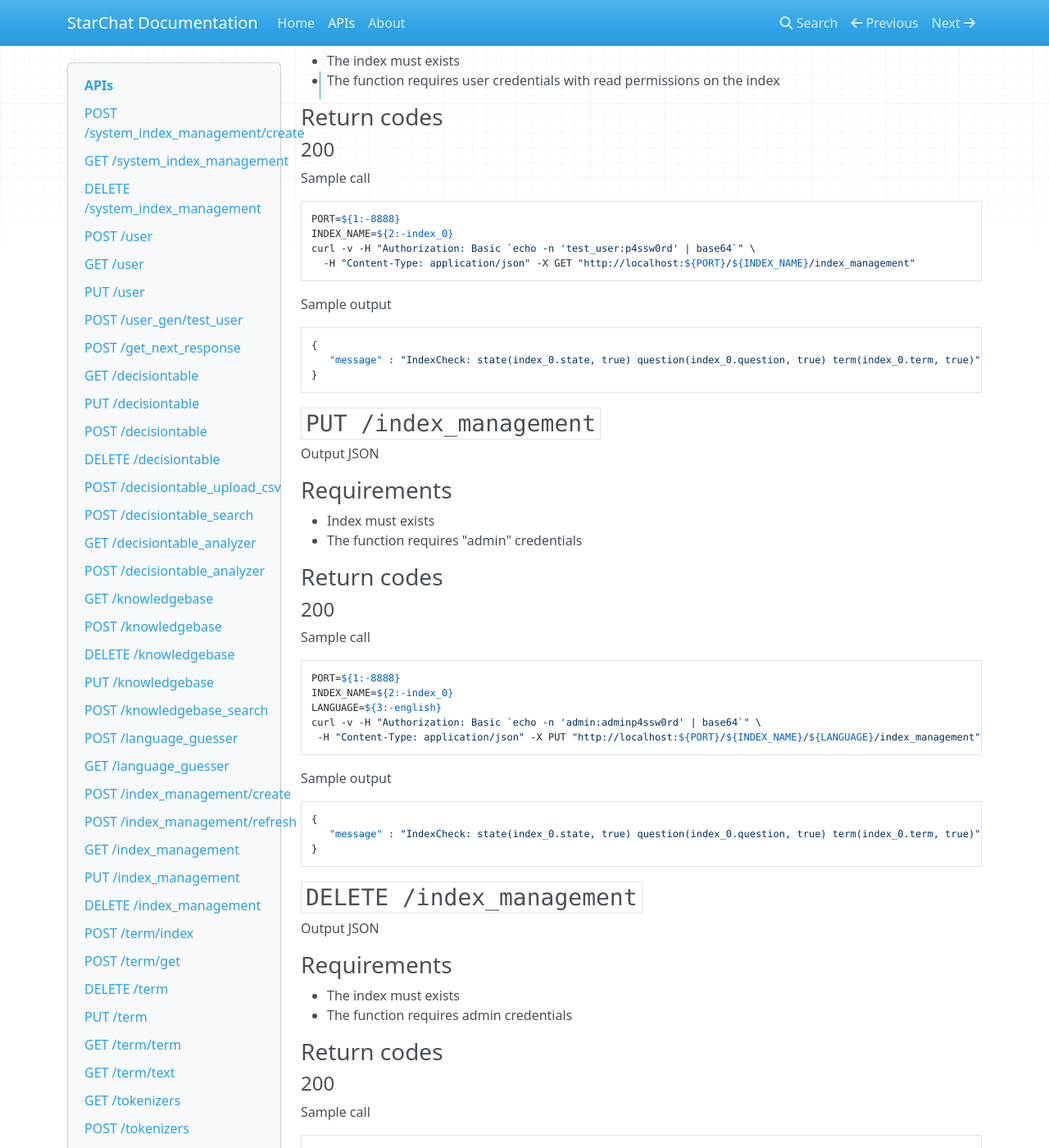
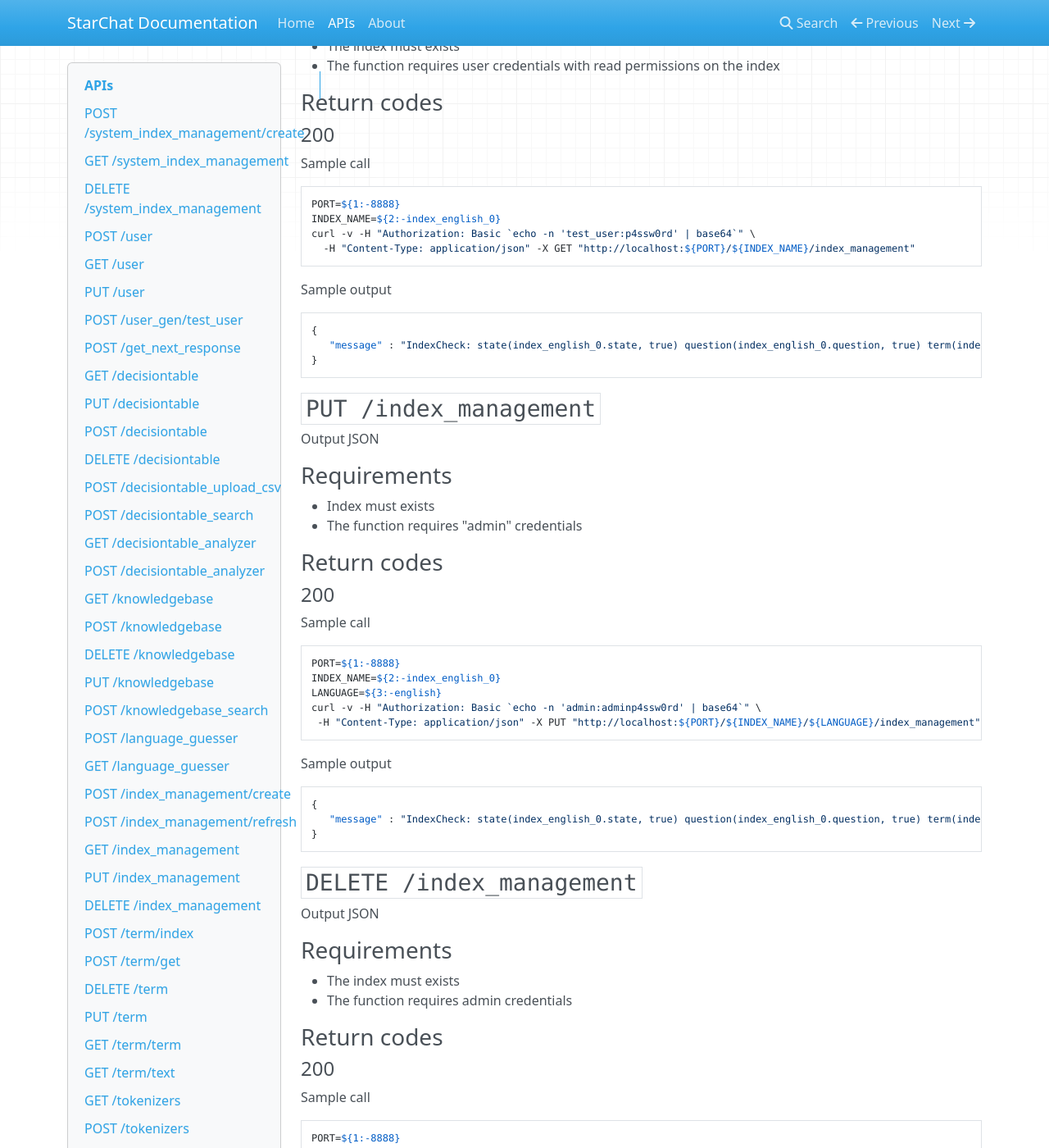
Before and after one commit to acollamati/starchat-doc, an MkDocs documentation site: the page built from docs/apis.md, in a window 1280 px wide and 1400 px high, scrolled down 26943 px. Shown: the whole window at 82% size. Built offline with MkDocs 1.6.1, drawn with Linux system fonts in a browser that asks for light colours; nearby versions of some CDN libraries; old or Windows-style settings are respelled for this version of MkDocs; some of the changed text lies outside the part shown.

Commit message:
the language is now part of the index name

````diff
--- a/docs/apis.md
+++ b/docs/apis.md
@@ -100,7 +100,7 @@
         "password": "3c98bf19cb962ac4cd0227142b3495ab1be46534061919f792254b80c0f3e566f7819cae73bdc616af0ff555f7460ac96d88d56338d659ebd93e2be858ce1cf9",
         "salt": "salt",
         "permissions": {
-                "index_0": ["read", "write"]
+                "index_english_0": ["read", "write"]
         }
 }'
 ```
@@ -168,7 +168,7 @@
 curl -v -H "Authorization: Basic `echo -n 'admin:adminp4ssw0rd' | base64`" \
  -H "Content-Type: application/json" -X PUT http://localhost:${PORT}/user/test_user -d '{
         "permissions": {
-                "index_0": ["read"]
+                "index_english_0": ["read"]
         }
 }'
 ```
@@ -205,7 +205,7 @@
   -H "Content-Type: application/json" -X POST http://localhost:${PORT}/user_gen/test_user -d '{
         "password": "plain text password",
         "permissions": {
-                "index_0": ["read"],
+                "index_english_0": ["read"],
                 "index_1": ["read", "write"]
         }
 }'
@@ -223,7 +223,7 @@
          "read",
          "write"
       ],
-      "index_0" : [
+      "index_english_0" : [
          "read"
       ]
    }
@@ -269,7 +269,7 @@
 ```bash
 QUERY=${1:-"how to install starchat"}
 PORT=${2:-8888}
-INDEX_NAME=${3:-index_0}
+INDEX_NAME=${3:-index_english_0}
 curl -v -H "Authorization: Basic `echo -n 'test_user:p4ssw0rd' | base64`" \
  -H "Content-Type: application/json" -X POST http://localhost:${PORT}/${INDEX_NAME}/get_next_response -d "{
         \"conversation_id\": \"1234\",
@@ -317,7 +317,7 @@
 ```bash
 QUERY=${1:-"how can I contribute to starchat?"}
 PORT=${2:-8888}
-INDEX_NAME=${3:-index_0}
+INDEX_NAME=${3:-index_english_0}
 curl -v -H "Authorization: Basic `echo -n 'test_user:p4ssw0rd' | base64`" \
  -H "Content-Type: application/json" -X POST http://localhost:${PORT}/${INDEX_NAME}/get_next_response -d "{
         \"conversation_id\": \"1234\",
@@ -405,7 +405,7 @@
 ```bash
 # retrieve one or more entries with given ids; ids can be specified multiple times
 PORT=${1:-8888}
-INDEX_NAME=${2:-index_0}
+INDEX_NAME=${2:-index_english_0}
 # retrieve one or more entries with given ids; ids can be specified multiple times
 curl -v -H "Authorization: Basic `echo -n 'test_user:p4ssw0rd' | base64`" \
   -H "Content-Type: application/json" "http://localhost:${PORT}/${INDEX_NAME}/decisiontable?ids=further_details_access_question"
@@ -467,7 +467,7 @@
 ```bash
 # update the "further_details_access_question" entry in the DT
 PORT=${1:-8888}
-INDEX_NAME=${2:-index_0}
+INDEX_NAME=${2:-index_english_0}
 # update the "further_details_access_question" entry in the DT
 curl -v -H "Authorization: Basic `echo -n 'test_user:p4ssw0rd' | base64`" \
   -H "Content-Type: application/json" -X PUT http://localhost:${PORT}/${INDEX_NAME}/decisiontable/further_details_access_question -d '{
@@ -480,7 +480,7 @@
 {
    "dtype" : "state",
    "created" : false,
-   "index" : "index_0.state",
+   "index" : "index_english_0.state",
    "version" : 2,
    "id" : "further_details_access_question"
 }
@@ -505,7 +505,7 @@
 
 ```bash
 PORT=${1:-8888}
-INDEX_NAME=${2:-index_0}
+INDEX_NAME=${2:-index_english_0}
 curl -v -H "Authorization: Basic `echo -n 'test_user:p4ssw0rd' | base64`" \
   -H "Content-Type: application/json" -X POST http://localhost:${PORT}/${INDEX_NAME}/decisiontable -d '{
         "state": "further_details_access_question",
@@ -529,7 +529,7 @@
     "created": true,
     "dtype": "state",
     "id": "further_details_access_question",
-    "index": "index_0.state",
+    "index": "index_english_0.state",
     "version": 1
 }
 ```
@@ -552,7 +552,7 @@
 Sample call
 ```bash
 PORT=${1:-8888}
-INDEX_NAME=${2:-index_0}
+INDEX_NAME=${2:-index_english_0}
 curl -v -H "Authorization: Basic `echo -n 'test_user:p4ssw0rd' | base64`" \
  -H "Content-Type: application/json" -X DELETE http://localhost:${PORT}/${INDEX_NAME}/decisiontable/further_details_access_question
 ```
@@ -565,7 +565,7 @@
   "version": 7,
   "found": true,
   "id": "further_details_access_question",
-  "index":"index_0.state"
+  "index":"index_english_0.state"
 }
 ```
 
@@ -573,7 +573,7 @@
 
 ```bash
 PORT=${1:-8888}
-INDEX_NAME=${2:-index_0}
+INDEX_NAME=${2:-index_english_0}
 curl -v -H "Authorization: Basic `echo -n 'test_user:p4ssw0rd' | base64`" \
  -H "Content-Type: application/json" -X DELETE http://localhost:${PORT}/${INDEX_NAME}/decisiontable
 ```
@@ -607,7 +607,7 @@
 
 ```bash
 PORT=${1:-8888}
-INDEX_NAME=${2:-'index_0'}
+INDEX_NAME=${2:-'index_english_0'}
 FILENAME=${3:-"`readlink -e ../../doc/decision_table_starchat_doc.csv`"}
 curl -v -H "Authorization: Basic `echo -n 'test_user:p4ssw0rd' | base64`" \
  -X POST --form "csv=@${FILENAME}" http://localhost:8888/${INDEX_NAME}/decisiontable_upload_csv
@@ -619,7 +619,7 @@
 {
    "data" : [
       {
-         "index" : "index_0.state",
+         "index" : "index_english_0.state",
          "id" : "help",
          "created" : true,
          "dtype" : "state",
@@ -630,33 +630,33 @@
          "version" : 1,
          "created" : true,
          "id" : "further_details_access_question",
-         "index" : "index_0.state"
+         "index" : "index_english_0.state"
       },
       {
          "id" : "contribute",
          "created" : true,
-         "index" : "index_0.state",
+         "index" : "index_english_0.state",
          "dtype" : "state",
          "version" : 1
       },
       {
          "version" : 1,
          "dtype" : "state",
-         "index" : "index_0.state",
+         "index" : "index_english_0.state",
          "created" : true,
          "id" : "quickstart"
       },
       {
          "dtype" : "state",
          "version" : 1,
-         "index" : "index_0.state",
+         "index" : "index_english_0.state",
          "created" : true,
          "id" : "docker_install"
       },
       {
          "dtype" : "state",
          "version" : 1,
-         "index" : "index_0.state",
+         "index" : "index_english_0.state",
          "id" : "create_es_indices",
          "created" : true
       },
@@ -665,19 +665,19 @@
          "version" : 1,
          "id" : "delete_es_indexes",
          "created" : true,
-         "index" : "index_0.state"
+         "index" : "index_english_0.state"
       },
       {
          "version" : 1,
          "dtype" : "state",
-         "index" : "index_0.state",
+         "index" : "index_english_0.state",
          "created" : true,
          "id" : "create_es_indexes"
       },
       {
          "created" : true,
          "id" : "index_data",
-         "index" : "index_0.state",
+         "index" : "index_english_0.state",
          "dtype" : "state",
          "version" : 1
       },
@@ -686,10 +686,10 @@
          "dtype" : "state",
          "id" : "index_analyzer",
          "created" : true,
-         "index" : "index_0.state"
-      },
-      {
-         "index" : "index_0.state",
+         "index" : "index_english_0.state"
+      },
+      {
+         "index" : "index_english_0.state",
          "id" : "load_conf_file",
          "created" : true,
          "dtype" : "state",
@@ -700,10 +700,10 @@
          "version" : 1,
          "created" : true,
          "id" : "install",
-         "index" : "index_0.state"
-      },
-      {
-         "index" : "index_0.state",
+         "index" : "index_english_0.state"
+      },
+      {
+         "index" : "index_english_0.state",
          "id" : "standalone_install",
          "created" : true,
          "dtype" : "state",
@@ -712,19 +712,19 @@
       {
          "dtype" : "state",
          "version" : 1,
-         "index" : "index_0.state",
+         "index" : "index_english_0.state",
          "id" : "code_78",
          "created" : true
       },
       {
-         "index" : "index_0.state",
+         "index" : "index_english_0.state",
          "id" : "licence",
          "created" : true,
          "dtype" : "state",
          "version" : 1
       },
       {
-         "index" : "index_0.state",
+         "index" : "index_english_0.state",
          "created" : true,
          "id" : "terrible_feedback",
          "version" : 1,
@@ -733,7 +733,7 @@
       {
          "id" : "call_operator",
          "created" : true,
-         "index" : "index_0.state",
+         "index" : "index_english_0.state",
          "dtype" : "state",
          "version" : 1
       },
@@ -742,10 +742,10 @@
          "dtype" : "state",
          "id" : "any_further",
          "created" : true,
-         "index" : "index_0.state"
-      },
-      {
-         "index" : "index_0.state",
+         "index" : "index_english_0.state"
+      },
+      {
+         "index" : "index_english_0.state",
          "id" : "dont_understand",
          "created" : true,
          "version" : 1,
@@ -776,7 +776,7 @@
 S="${2:-0.0}"
 B="${3:-100.0}"
 PORT=${4:-8888}
-INDEX_NAME=${5:-index_0}
+INDEX_NAME=${5:-index_english_0}
 curl -v -H "Authorization: Basic `echo -n 'test_user:p4ssw0rd' | base64`" \
   -H "Content-Type: application/json" -X POST http://localhost:${PORT}/${INDEX_NAME}/decisiontable_search -d "{
         \"queries\": \"${Q}\",
@@ -843,7 +843,7 @@
 Sample call
 ```bash
 PORT=${1:-8888}
-INDEX_NAME=${2:-index_0}
+INDEX_NAME=${2:-index_english_0}
 curl -v -H "Authorization: Basic `echo -n 'test_user:p4ssw0rd' | base64`" \
   -H "Content-Type: application/json" -X GET "http://localhost:${PORT}/${INDEX_NAME}/decisiontable_analyzer"
 ```
@@ -961,7 +961,7 @@
 
 ```bash
 PORT=${1:-8888}
-INDEX_NAME=${2:-index_0}
+INDEX_NAME=${2:-index_english_0}
 curl -v -H "Authorization: Basic `echo -n 'test_user:p4ssw0rd' | base64`" \
   -H "Content-Type: application/json" -X POST "http://localhost:${PORT}/${INDEX_NAME}/decisiontable_analyzer"
 ```
@@ -993,7 +993,7 @@
 ```bash
 ID=${1:-0}
 PORT=${2:-8888}
-INDEX_NAME=${3:-index_0}
+INDEX_NAME=${3:-index_english_0}
 # retrieve one or more entries with given ids; ids can be specified multiple times
 curl -v -H "Authorization: Basic `echo -n 'test_user:p4ssw0rd' | base64`" \
   -H "Content-Type: application/json" "http://localhost:${PORT}/${INDEX_NAME}/knowledgebase?ids=${ID}"
@@ -1049,7 +1049,7 @@
 
 ```bash
 PORT=${1:-8888}
-INDEX_NAME=${2:-index_0}
+INDEX_NAME=${2:-index_english_0}
 curl -v -H "Authorization: Basic `echo -n 'test_user:p4ssw0rd' | base64`" \
   -H "Content-Type: application/json" -X POST http://localhost:${PORT}/${INDEX_NAME}/knowledgebase -d '{
 	"id": "0",
@@ -1103,7 +1103,7 @@
    "created" : true,
    "dtype" : "question",
    "version" : 1,
-   "index" : "index_0.question",
+   "index" : "index_english_0.question",
    "id" : "0"
 }
 ```
@@ -1127,7 +1127,7 @@
 
 ```bash
 PORT=${1:-8888}
-INDEX_NAME=${2:-index_0}
+INDEX_NAME=${2:-index_english_0}
 curl -v -H "Authorization: Basic `echo -n 'test_user:p4ssw0rd' | base64`" \
   -H "Content-Type: application/json" -X DELETE http://localhost:${PORT}/${INDEX_NAME}/knowledgebase/0
 ```
@@ -1140,7 +1140,7 @@
     "version" : 5,
     "found" : false,
     "id" : "0",
-    "index" : "index_0.question"
+    "index" : "index_english_0.question"
 }
 ```
 
@@ -1148,7 +1148,7 @@
 
 ```bash
 PORT=${1:-8888}
-INDEX_NAME=${2:-index_0}
+INDEX_NAME=${2:-index_english_0}
 curl -v -H "Authorization: Basic `echo -n 'test_user:p4ssw0rd' | base64`" \
  -H "Content-Type: application/json" -X DELETE http://localhost:${PORT}/${INDEX_NAME}/knowledgebase
 ```
@@ -1181,7 +1181,7 @@
 
 ```bash
 PORT=${1:-8888}
-INDEX_NAME=${2:-index_0}
+INDEX_NAME=${2:-index_english_0}
 curl -v -H "Authorization: Basic `echo -n 'test_user:p4ssw0rd' | base64`" \
   -H "Content-Type: application/json" -X PUT http://localhost:${PORT}/${INDEX_NAME}/knowledgebase/0 -d '{
         "conversation": "id:1001",
@@ -1200,7 +1200,7 @@
 ```json
 {
    "dtype" : "question",
-   "index" : "index_0.question",
+   "index" : "index_english_0.question",
    "id" : "0",
    "version" : 4,
    "created" : false
@@ -1225,7 +1225,7 @@
 ```bash
 QUERY=${1:-"how are you?"}
 PORT=${2:-8888}
-INDEX_NAME=${3:-index_0}
+INDEX_NAME=${3:-index_english_0}
 curl -v -H "Authorization: Basic `echo -n 'test_user:p4ssw0rd' | base64`" \
   -H "Content-Type: application/json" -X POST http://localhost:${PORT}/${INDEX_NAME}/knowledgebase_search -d "{
         \"question\": \"${QUERY}\",
@@ -1312,7 +1312,7 @@
 ```bash
 QUERY=${1:-"good morning, may I ask you a question?"}
 PORT=${2:-8888}
-INDEX_NAME=${3:-index_0}
+INDEX_NAME=${3:-index_english_0}
 curl -v -H "Authorization: Basic `echo -n 'test_user:p4ssw0rd' | base64`" \
   -H "Content-Type: application/json" -X POST "http://localhost:${PORT}/${INDEX_NAME}/language_guesser" -d "
 {
@@ -1351,7 +1351,7 @@
 ```bash
 LANG=${1:-en}
 PORT=${2:-8888}
-INDEX_NAME=${3:-index_0}
+INDEX_NAME=${3:-index_english_0}
 curl -v -H "Authorization: Basic `echo -n 'test_user:p4ssw0rd' | base64`" \
   -H "Content-Type: application/json" -X GET "http://localhost:${PORT}/${INDEX_NAME}/language_guesser/${LANG}"
 ```
@@ -1385,17 +1385,16 @@
 
 ```bash
 PORT=${1:-8888}
-INDEX_NAME=${2:-index_0}
-LANGUAGE=${3:-english}
+INDEX_NAME=${2:-index_english_0}
 curl -v -H "Authorization: Basic `echo -n 'admin:adminp4ssw0rd' | base64`" \
-  -H "Content-Type: application/json" -X POST "http://localhost:${PORT}/${INDEX_NAME}/${LANGUAGE}/index_management/create"
+  -H "Content-Type: application/json" -X POST "http://localhost:${PORT}/${INDEX_NAME}/index_management/create"
 ```
 
 Sample output
 
 ```json
 {
-   "message" : "IndexCreation: state(index_0.state, true) question(index_0.question, true) term(index_0.term, true)"
+   "message" : "IndexCreation: state(index_english_0.state, true) question(index_english_0.question, true) term(index_english_0.term, true)"
 }
 ```
 
@@ -1416,7 +1415,7 @@
 
 ```bash
 PORT=${1:-8888}
-INDEX_NAME=${2:-index_0}
+INDEX_NAME=${2:-index_english_0}
 curl -v -H "Authorization: Basic `echo -n 'test_user:p4ssw0rd' | base64`" \
   -H "Content-Type: application/json" -X POST "http://localhost:${PORT}/${INDEX_NAME}/index_management/refresh"
 ```
@@ -1430,20 +1429,20 @@
          "failed_shards" : [],
          "successful_shards_n" : 5,
          "failed_shards_n" : 0,
-         "index_name" : "index_0.state",
+         "index_name" : "index_english_0.state",
          "total_shards_n" : 10
       },
       {
          "failed_shards" : [],
          "total_shards_n" : 10,
-         "index_name" : "index_0.question",
+         "index_name" : "index_english_0.question",
          "failed_shards_n" : 0,
          "successful_shards_n" : 5
       },
       {
          "failed_shards" : [],
          "successful_shards_n" : 5,
-         "index_name" : "index_0.term",
+         "index_name" : "index_english_0.term",
          "failed_shards_n" : 0,
          "total_shards_n" : 10
       }
@@ -1468,7 +1467,7 @@
 
 ```bash
 PORT=${1:-8888}
-INDEX_NAME=${2:-index_0}
+INDEX_NAME=${2:-index_english_0}
 curl -v -H "Authorization: Basic `echo -n 'test_user:p4ssw0rd' | base64`" \
   -H "Content-Type: application/json" -X GET "http://localhost:${PORT}/${INDEX_NAME}/index_management"
 ```
@@ -1477,7 +1476,7 @@
 
 ```json
 {
-   "message" : "IndexCheck: state(index_0.state, true) question(index_0.question, true) term(index_0.term, true)"
+   "message" : "IndexCheck: state(index_english_0.state, true) question(index_english_0.question, true) term(index_english_0.term, true)"
 }
 ```
 
@@ -1498,7 +1497,7 @@
 
 ```bash
 PORT=${1:-8888}
-INDEX_NAME=${2:-index_0}
+INDEX_NAME=${2:-index_english_0}
 LANGUAGE=${3:-english}
 curl -v -H "Authorization: Basic `echo -n 'admin:adminp4ssw0rd' | base64`" \
  -H "Content-Type: application/json" -X PUT "http://localhost:${PORT}/${INDEX_NAME}/${LANGUAGE}/index_management"
@@ -1508,7 +1507,7 @@
 
 ```json
 {
-   "message" : "IndexCheck: state(index_0.state, true) question(index_0.question, true) term(index_0.term, true)"
+   "message" : "IndexCheck: state(index_english_0.state, true) question(index_english_0.question, true) term(index_english_0.term, true)"
 }
 ```
 
@@ -1529,7 +1528,7 @@
 
 ```bash
 PORT=${1:-8888}
-INDEX_NAME=${2:-index_0}
+INDEX_NAME=${2:-index_english_0}
 curl -v -H "Authorization: Basic `echo -n 'admin:adminp4ssw0rd' | base64`" \
   -H "Content-Type: application/json" -X DELETE "http://localhost:${PORT}/${INDEX_NAME}/index_management"
 ```
@@ -1538,7 +1537,7 @@
 
 ```json
 {
-   "message" : "IndexDeletion: state(index_0.state, true) question(index_0.question, true) term(index_0.term, true)"
+   "message" : "IndexDeletion: state(index_english_0.state, true) question(index_english_0.question, true) term(index_english_0.term, true)"
 }
 ```
 
@@ -1559,7 +1558,7 @@
 
 ```bash
 PORT=${1:-8888}
-INDEX_NAME=${2:-index_0}
+INDEX_NAME=${2:-index_english_0}
 curl -v -H "Authorization: Basic `echo -n 'test_user:p4ssw0rd' | base64`" \
   -H "Content-Type: application/json" -X POST http://localhost:${PORT}/${INDEX_NAME}/term/index -d '{
 	"terms": [
@@ -1652,7 +1651,7 @@
 ```bash
 QUERY=${1:-"\"term\""}
 PORT=${2:-8888}
-INDEX_NAME=${3:-index_0}
+INDEX_NAME=${3:-index_english_0}
 curl -v -H "Authorization: Basic `echo -n 'test_user:p4ssw0rd' | base64`" \
   -H "Content-Type: application/json" -X POST http://localhost:${PORT}/${INDEX_NAME}/term/get -d "{
         \"ids\": [${QUERY}]
@@ -1732,7 +1731,7 @@
 
 ```bash
 PORT=${1:-8888}
-INDEX_NAME=${2:-index_0}
+INDEX_NAME=${2:-index_english_0}
 curl -v -H "Authorization: Basic `echo -n 'test_user:p4ssw0rd' | base64`" \
   -H "Content-Type: application/json" -X DELETE http://localhost:${PORT}/${INDEX_NAME}/term -d '{
         "ids": ["मराठी", "term2"]
@@ -1767,7 +1766,7 @@
 
 ```bash
 PORT=${1:-8888}
-INDEX_NAME=${2:-index_0}
+INDEX_NAME=${2:-index_english_0}
 curl -v -H "Authorization: Basic `echo -n 'test_user:p4ssw0rd' | base64`" \
   -H "Content-Type: application/json" -X DELETE http://localhost:${PORT}/${INDEX_NAME}/term -d'{
         "ids": []
@@ -1799,7 +1798,7 @@
 
 ```bash
 PORT=${1:-8888}
-INDEX_NAME=${2:-index_0}
+INDEX_NAME=${2:-index_english_0}
 curl -v -H "Authorization: Basic `echo -n 'test_user:p4ssw0rd' | base64`" \
   -H "Content-Type: application/json" -X PUT http://localhost:${PORT}/${INDEX_NAME}/term -d '{
 	"terms": [
@@ -1893,7 +1892,7 @@
 ```bash
 QUERY=${1:-"term2"}
 PORT=${2:-8888}
-INDEX_NAME=${3:-index_0}
+INDEX_NAME=${3:-index_english_0}
 curl -v -H "Authorization: Basic `echo -n 'test_user:p4ssw0rd' | base64`" \
   -H "Content-Type: application/json" -X GET http://localhost:${PORT}/${INDEX_NAME}/term/term -d "{
     \"term\": \"${QUERY}\"
@@ -1955,7 +1954,7 @@
 
 ```bash
 PORT=${1:-8888}
-INDEX_NAME=${2:-index_0}
+INDEX_NAME=${2:-index_english_0}
 curl -v -H "Authorization: Basic `echo -n 'test_user:p4ssw0rd' | base64`" \
   -H "Content-Type: application/json" -X GET http://localhost:${PORT}/${INDEX_NAME}/term/text -d 'term2 मराठी'
 ```
@@ -2041,7 +2040,7 @@
 
 ```bash
 PORT=${1:-8888}
-INDEX_NAME=${2:-index_0}
+INDEX_NAME=${2:-index_english_0}
 curl -v -H "Authorization: Basic `echo -n 'test_user:p4ssw0rd' | base64`" \
   -H "Content-Type: application/json" -X GET "http://localhost:${PORT}/${INDEX_NAME}/tokenizers"
 ```
@@ -2080,7 +2079,7 @@
 ANALYZER=${1:-"stop"}
 QUERY=${2:-"good morning, may I ask you a question?"}
 PORT=${3:-8888}
-INDEX_NAME=${4:-index_0}
+INDEX_NAME=${4:-index_english_0}
 curl -v -H "Authorization: Basic `echo -n 'test_user:p4ssw0rd' | base64`" \
   -H "Content-Type: application/json" -X POST "http://localhost:${PORT}/${INDEX_NAME}/tokenizers" -d "
 {
@@ -2167,7 +2166,7 @@
 QUERY=${2:-"this is a test"}
 DATA=${3:-"{\"item_list\": [], \"extracted_variables\":{}}"}
 PORT=${4:-8888}
-INDEX_NAME=${5:-index_0}
+INDEX_NAME=${5:-index_english_0}
 curl -H "Authorization: Basic `echo -n 'test_user:p4ssw0rd' | base64`" \
   -H "Content-Type: application/json" -X POST "http://localhost:${PORT}/${INDEX_NAME}/analyzers_playground" -d "
 {
@@ -2258,7 +2257,7 @@
 ```bash
 QUERY=${1:-"this is a tes for splellchecker"}
 PORT=${2:-8888}
-INDEX_NAME=${3:-index_0}
+INDEX_NAME=${3:-index_english_0}
 curl -v -H "Authorization: Basic `echo -n 'test_user:p4ssw0rd' | base64`" \
   -H "Content-Type: application/json" -X POST http://localhost:${PORT}/${INDEX_NAME}/spellcheck/terms -d "{
   \"text\": \"${QUERY}\",
````
Also changed, not shown: docs/index.md (+9 -10 lines).
